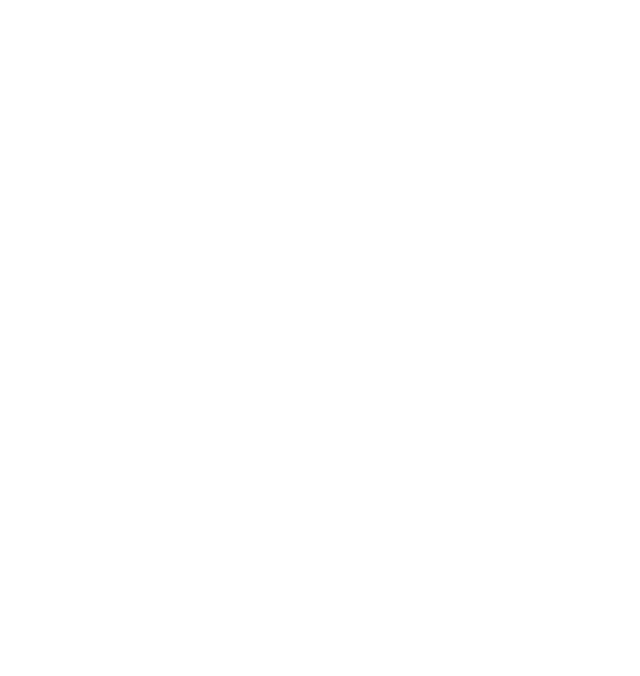
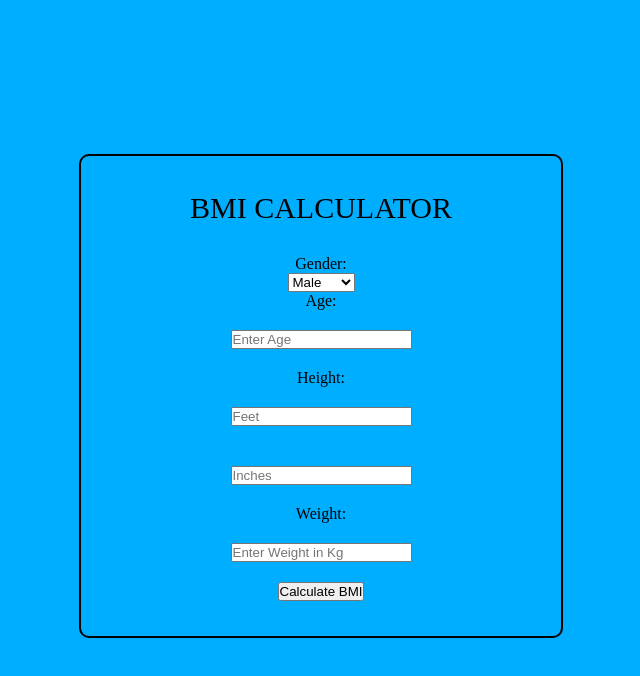
Before and after one commit to PriyanshuJayant/JavaScript-Mini-Projects, a plain HTML site: page BMI Calculator/index.html in a window 1280 px wide. Shown: the whole page, without its empty margins (319-959 px from the left). Drawn offline with Linux system fonts and the light colour scheme.

Commit message:
BMI Calculator v1.1

```diff
--- a/BMI Calculator/index.html
+++ b/BMI Calculator/index.html
@@ -9,6 +9,27 @@
 <body>
     <main>
         <div class="container1">
+            <div class="head">BMI CALCULATOR</div>
+            <div class="form">
+                <label for="gender">Gender:</label>
+                <select id="gender" required>
+                    <option value="male">Male</option>
+                    <option value="female">Female</option>
+                </select>
+                <label for="age">Age:</label>
+                <input id="age" type="number" class="inputs" placeholder="Enter Age" required>
+
+                <label for="height">Height: </label>
+                <input id="height-feet" type="number" class="inputs" placeholder="Feet" required>
+                <input id="height-inch" type="number" class="inputs" placeholder="Inches" required>
+
+                <label for="weight">Weight:</label>
+                <input id="weight" type="number" class="inputs" required placeholder="Enter Weight in Kg">
+
+            </div>
+            <div class="button">
+                <input type="submit" value="Calculate BMI">
+            </div>
 
         </div>
 
--- a/BMI Calculator/style.css
+++ b/BMI Calculator/style.css
@@ -1,4 +1,39 @@
 *{
     margin: 0;
-    padding: 0;
+    padding: 0
 }
+body{
+    background-color:rgb(0, 174, 255);
+    height: 99vh;
+    display:flex;
+    justify-content:center;
+    align-items:center;
+    flex-direction: row;
+}
+.container1{
+    border:2px solid black;
+    border-radius: 10px;
+    height: 60vh;
+    width: 30rem;
+    min-width:20rem;
+    margin-left: 5px;
+    margin-right: 5px;
+    display: flex;
+    justify-content: center;
+    align-items: center;
+    flex-direction: column;
+
+}
+.head{
+    font-size: 30px;
+    margin-bottom: 30px;
+}
+.form{
+    display: flex;
+    justify-content: center;
+    align-items: center;
+    flex-direction: column;
+}
+.inputs{
+    margin: 20px;
+}
```
